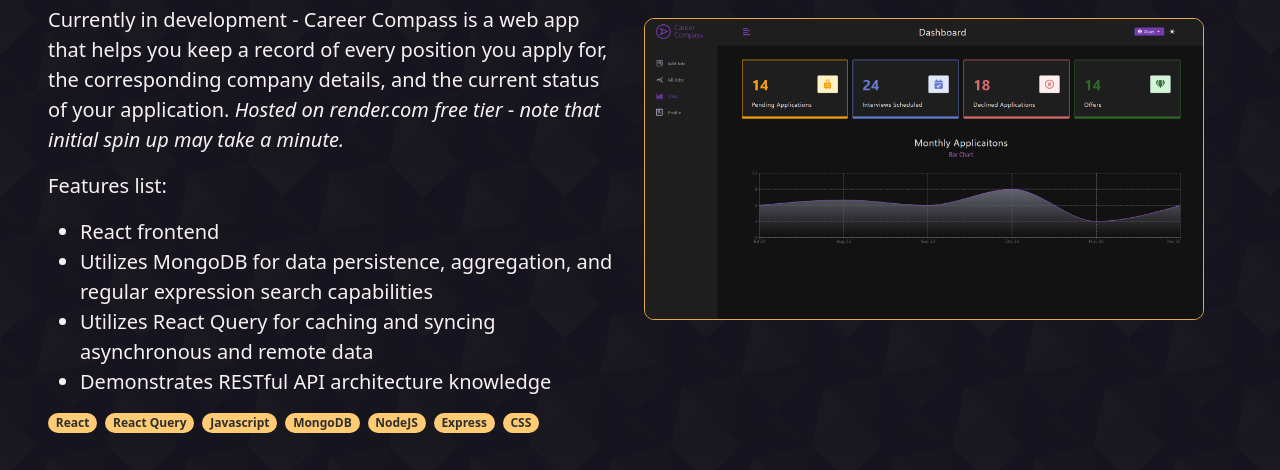
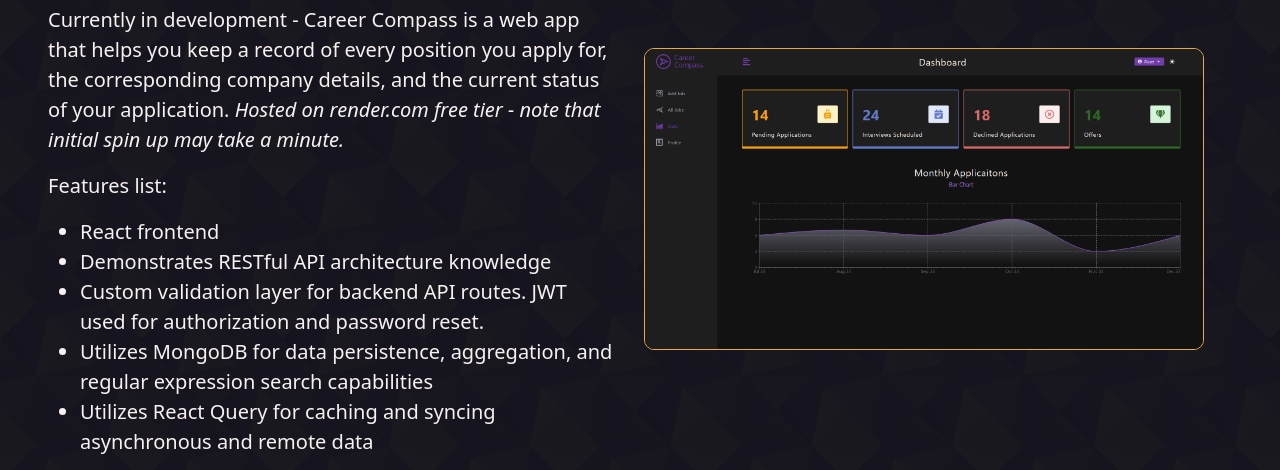
Before and after one commit to vperizes/Personal_site, a website: page projects.html in a window 1280 px wide. Shown: the part 229-699 px from the top of the page. Drawn offline with nearby package versions, Linux system fonts and the light colour scheme.

Commit message:
project updates

```diff
--- a/projects.html
+++ b/projects.html
@@ -105,6 +105,11 @@
           <p class="lead">Features list:</p>
           <ul class="lead features-list">
             <li>React frontend</li>
+            <li>Demonstrates RESTful API architecture knowledge</li>
+            <li>
+              Custom validation layer for backend API routes. JWT used for
+              authorization and password reset.
+            </li>
             <li>
               Utilizes MongoDB for data persistence, aggregation, and regular
               expression search capabilities
@@ -113,7 +118,6 @@
               Utilizes React Query for caching and syncing asynchronous and
               remote data
             </li>
-            <li>Demonstrates RESTful API architecture knowledge</li>
           </ul>
 
           <div class="d-flex gap-2 order-lg-2">
```
